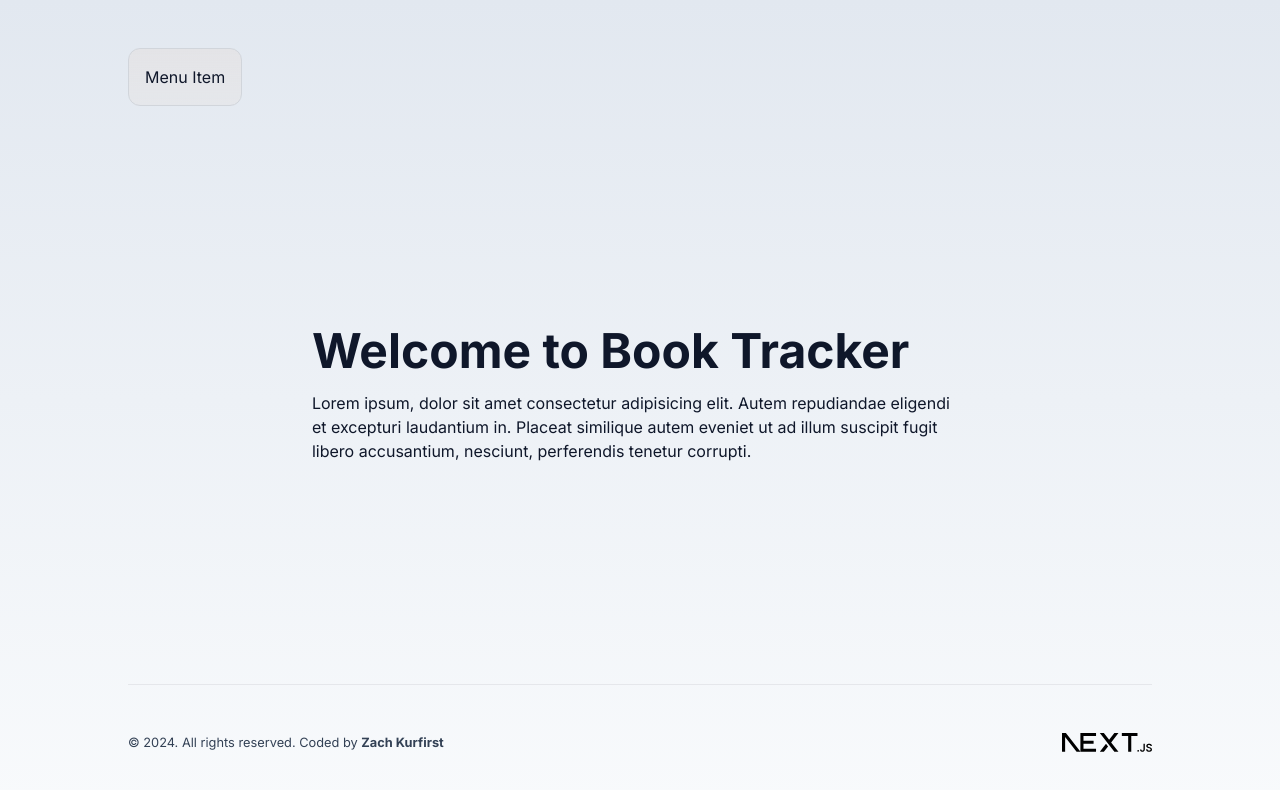
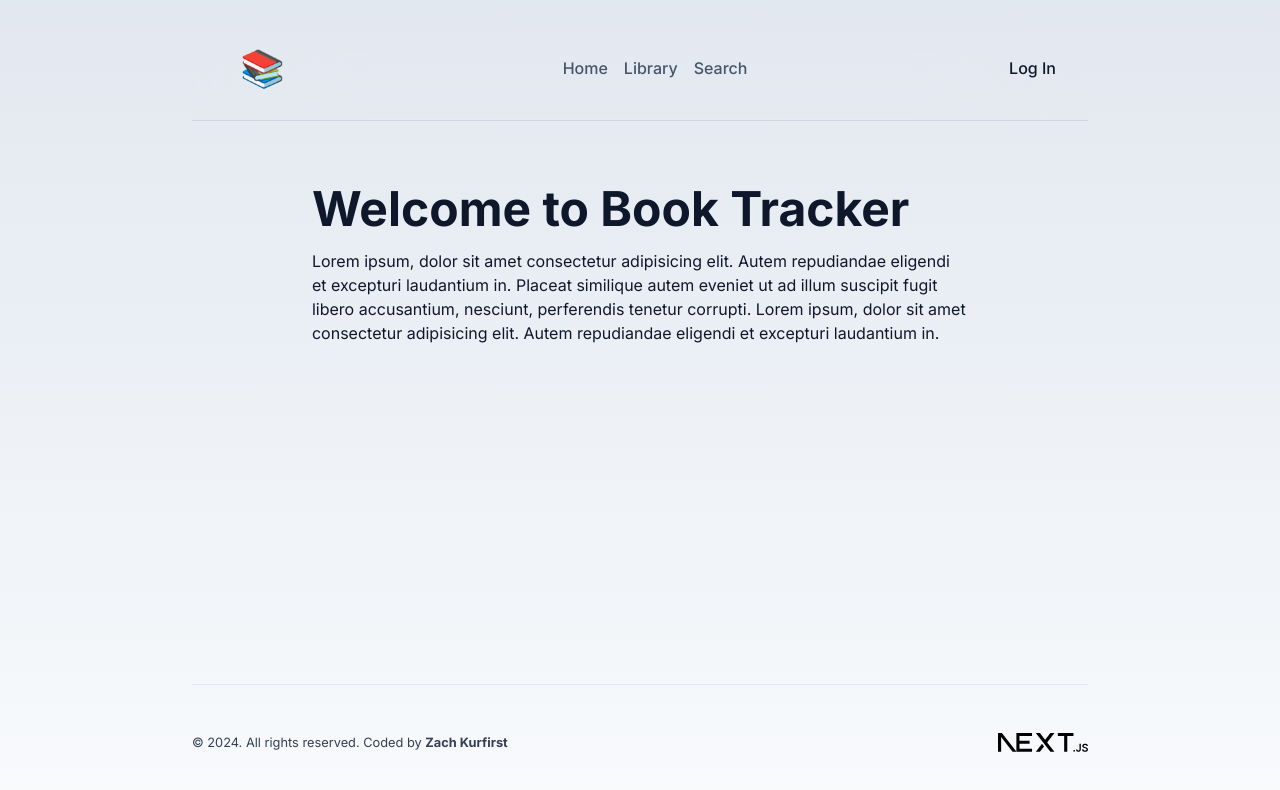
Before and after one commit to zachkurfirst/book-tracker, a Next.js app: page / in a window 1280 px wide. Shown: the top 790 px of the page. Built offline with nearby package versions, Linux system fonts and the light colour scheme.

Commit message:
more styling, header updates, install prettier for tailwind to sort classes

```diff
--- a/src/app/layout.tsx
+++ b/src/app/layout.tsx
@@ -22,7 +22,8 @@ export default function RootLayout({
   return (
     <html lang="en">
       <body
-        className={`${inter.className} antialiased text-slate-900 dark:text-slate-100 bg-gradient-to-b from-slate-200 to-slate-50 dark:from-slate-950 dark:to-slate-900 flex min-h-screen flex-col p-12 items-center`}>
+        className={`${inter.className} flex min-h-screen flex-col items-center bg-gradient-to-b from-slate-200 to-slate-50 p-12 text-slate-900 antialiased dark:from-slate-950 dark:to-slate-900 dark:text-slate-100`}
+      >
         <Header />
         {children}
         <Footer />
--- a/src/app/library/page.tsx
+++ b/src/app/library/page.tsx
@@ -1,4 +1,4 @@
 // LIBRARY: /library
 export default function Library() {
-    return <main className="flex min-h-screen flex-col items-center p-12">My Library</main>;
+    return <main className="flex flex-col items-center my-16">My Library</main>;
 }
--- a/src/app/library/queue/page.tsx
+++ b/src/app/library/queue/page.tsx
@@ -1,3 +1,3 @@
 export default function Queue() {
-    return <main className="flex min-h-screen flex-col items-center p-12">Queue</main>;
+    return <main className="flex flex-col items-center my-16">Queue</main>;
 }
--- a/src/app/page.tsx
+++ b/src/app/page.tsx
@@ -1,15 +1,16 @@
 // HOME PAGE: /
 export default function Home() {
   return (
-    <main className="mt-auto max-w-prose">
-      <h1 className="text-3xl md:text-5xl font-bold mb-4">
+    <main className="my-16 max-w-prose">
+      <h1 className="mb-4 text-3xl font-bold md:text-5xl">
         Welcome to Book Tracker
       </h1>
       <p>
         Lorem ipsum, dolor sit amet consectetur adipisicing elit. Autem
         repudiandae eligendi et excepturi laudantium in. Placeat similique autem
         eveniet ut ad illum suscipit fugit libero accusantium, nesciunt,
-        perferendis tenetur corrupti.
+        perferendis tenetur corrupti. Lorem ipsum, dolor sit amet consectetur
+        adipisicing elit. Autem repudiandae eligendi et excepturi laudantium in.
       </p>
     </main>
   );
--- a/src/components/footer.tsx
+++ b/src/components/footer.tsx
@@ -3,14 +3,15 @@ import Image from "next/image";
 
 export default function Footer() {
   return (
-    <footer className="mt-auto flex flex-col gap-4 sm:gap-0 sm:flex-row w-full items-center sm:justify-between text-center lg:w-full lg:max-w-5xl text-slate-700 dark:text-slate-300 border-t pt-12">
+    <footer className="mt-auto flex w-full max-w-4xl flex-col items-center gap-4 border-t border-slate-200 pt-12 text-center text-slate-700 sm:flex-row sm:justify-between sm:gap-0 dark:border-slate-700 dark:text-slate-300">
       <small>
         &copy; 2024. All rights reserved. Coded by{" "}
         <a
           className="font-bold"
           href="https://zachkurfirst.com/"
           target="_blank"
-          rel="noopener noreferrer">
+          rel="noopener noreferrer"
+        >
           Zach Kurfirst
         </a>
       </small>
--- a/src/components/header.tsx
+++ b/src/components/header.tsx
@@ -1,10 +1,39 @@
 // HEADER COMPONENT
+import Image from "next/image";
+import Link from "next/link";
+
+const navItems = [
+  { name: "Home", href: "/" },
+  { name: "Library", href: "/library" },
+  { name: "Search", href: "/search" },
+];
+
 export default function Header() {
   return (
-    <header className="z-10 flex w-full max-w-5xl items-center justify-between">
-      <p className="fixed left-0 top-0 flex w-full justify-center border-b border-gray-300 bg-gradient-to-b from-zinc-200 pb-6 pt-8 backdrop-blur-2xl dark:border-neutral-800 dark:bg-zinc-800/30 dark:from-inherit lg:static lg:w-auto lg:rounded-xl lg:border lg:bg-gray-200 lg:p-4 lg:dark:bg-zinc-800/30">
-        Menu Item
-      </p>
+    <header className="fixed left-0 top-0 z-10 flex w-full max-w-4xl items-center justify-between border-slate-300 bg-slate-300/30 px-8 py-6 backdrop-blur-3xl md:static md:border-b md:bg-inherit md:pb-8 md:pt-0 dark:border-slate-800 dark:bg-slate-800/30 dark:from-inherit dark:md:bg-inherit">
+      <Link href="/">
+        <span className="p-4 text-2xl md:text-4xl">📚</span>
+      </Link>
+      <nav>
+        <ul className="flex justify-end gap-4 text-sm md:text-base">
+          {navItems.map((item) => (
+            <li key={item.name} className="font-medium">
+              {/* Use 'Link' in next.js for client-side routing */}
+              <Link
+                className="text-slate-600 dark:text-slate-200"
+                href={item.href}
+              >
+                {item.name}
+              </Link>
+            </li>
+          ))}
+        </ul>
+      </nav>
+      <nav>
+        <ul className="text-sm font-medium md:text-base">
+          <li>Log In</li>
+        </ul>
+      </nav>
     </header>
   );
 }
```
Also changed, not shown: package.json (+7 -5 lines), 2 other files (tests, documents, lock files or other folders).
